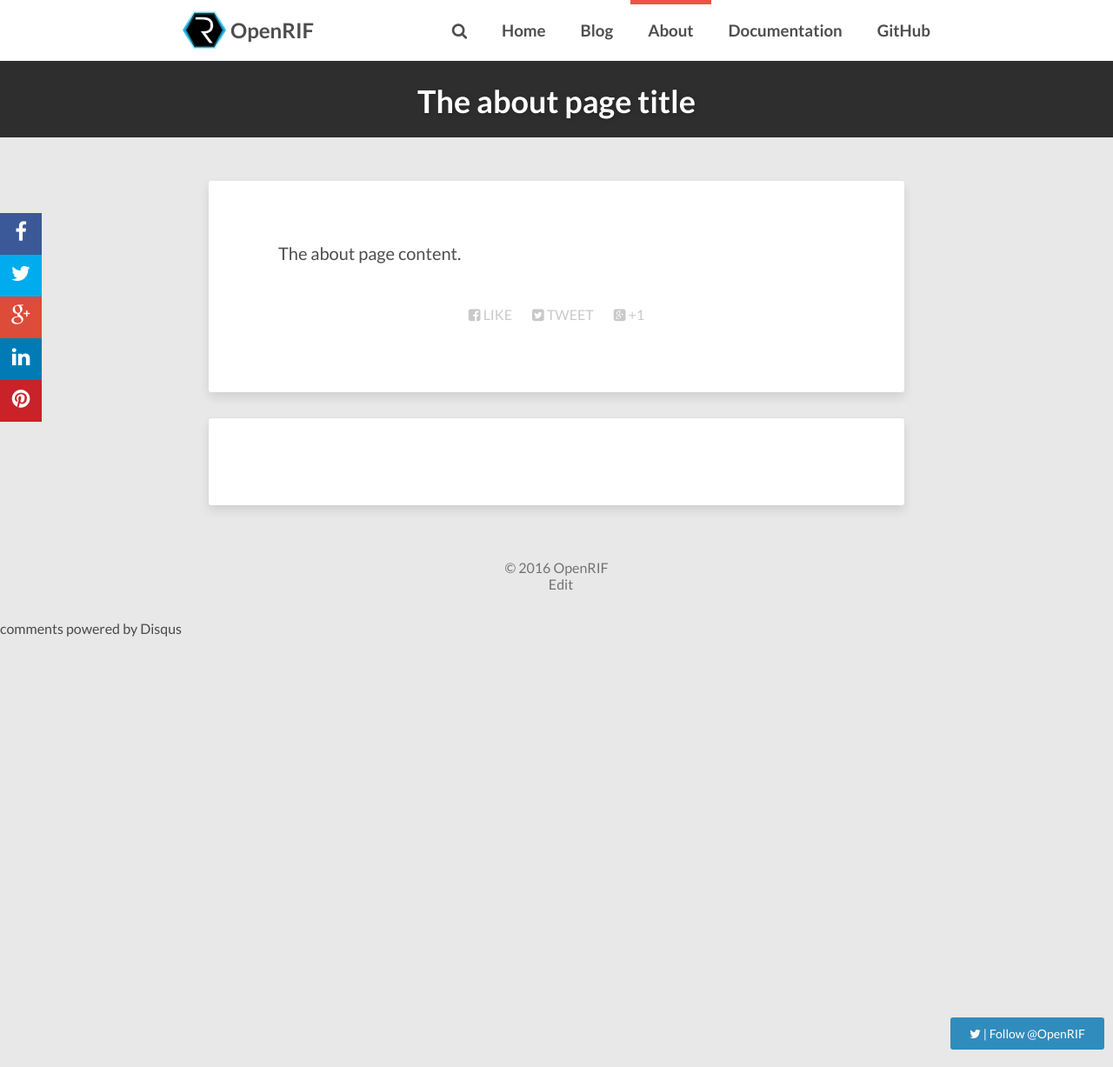
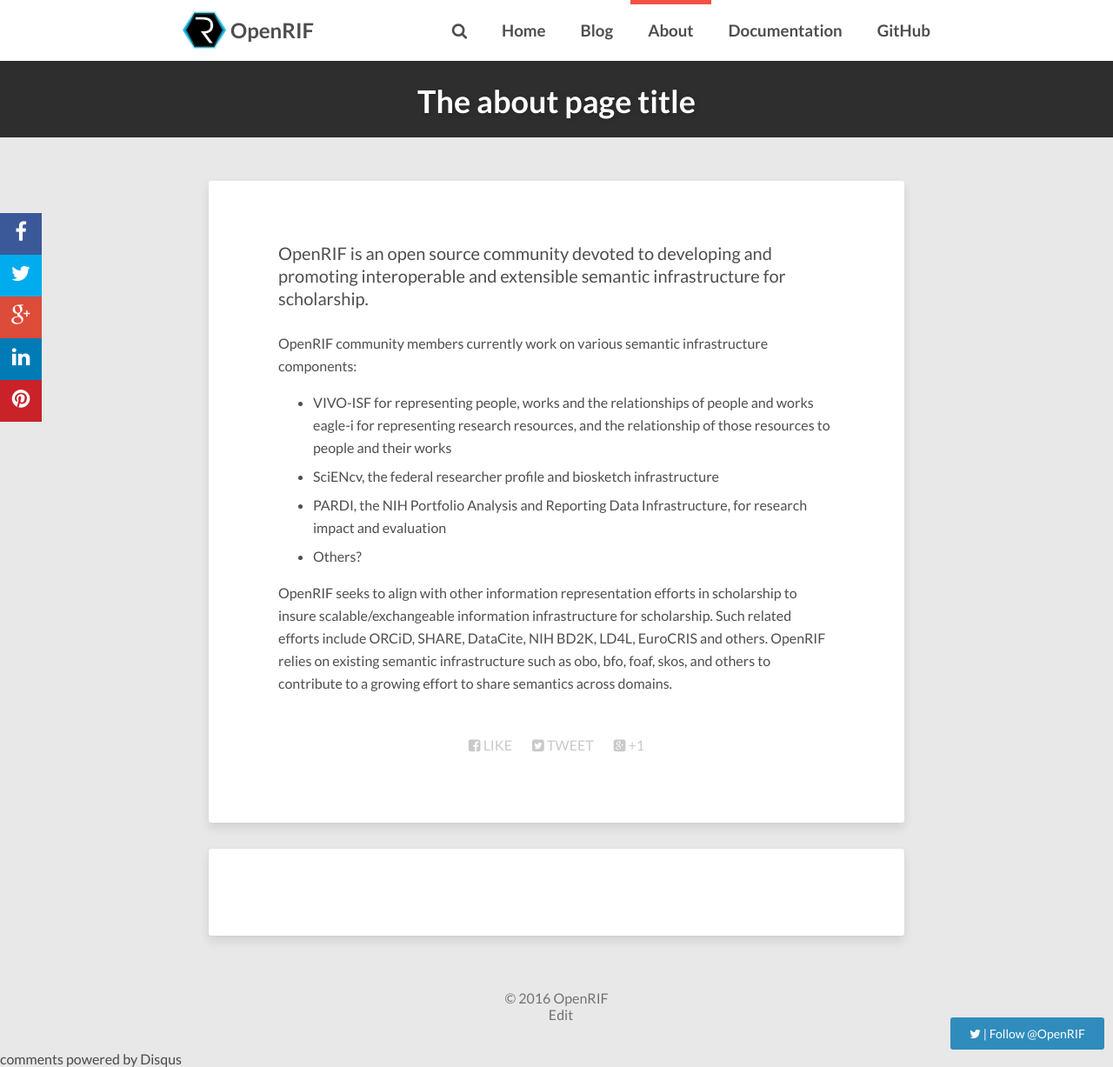
Before and after one commit to openrif/openrif.github.io, a Jekyll site: the page built from page/about.md, in a window 1280 px wide and 1227 px high. Shown: the whole window at 87% size. Built offline with Jekyll 4.4.1, drawn with Linux system fonts in a browser that asks for light colours; nearby versions of some CDN libraries; comment, search, counter and statistics services are not loaded.

Commit message:
Update about.md
testing with some initial content.

```diff
--- a/page/about.md
+++ b/page/about.md
@@ -3,5 +3,25 @@
 layout: page
 ---
 
+OpenRIF is an open source community devoted to developing and
+promoting interoperable and extensible semantic infrastructure for
+scholarship.
 
-The about page content.
+OpenRIF community members currently work on various semantic
+infrastructure components:
+
+- VIVO-ISF for representing people, works and the relationships of
+  people and works eagle-i for representing research resources, and
+  the relationship of those resources to people and their works
+- SciENcv, the federal researcher profile and biosketch infrastructure
+- PARDI, the NIH Portfolio Analysis and Reporting Data Infrastructure,
+  for research impact and evaluation
+- Others?
+
+OpenRIF seeks to align with other information representation efforts
+in scholarship to insure scalable/exchangeable information
+infrastructure for scholarship.  Such related efforts include ORCiD,
+SHARE, DataCite, NIH BD2K, LD4L, EuroCRIS and others. OpenRIF relies
+on existing semantic infrastructure such as obo, bfo, foaf, skos, and
+others to contribute to a growing effort to share semantics across
+domains.
```
